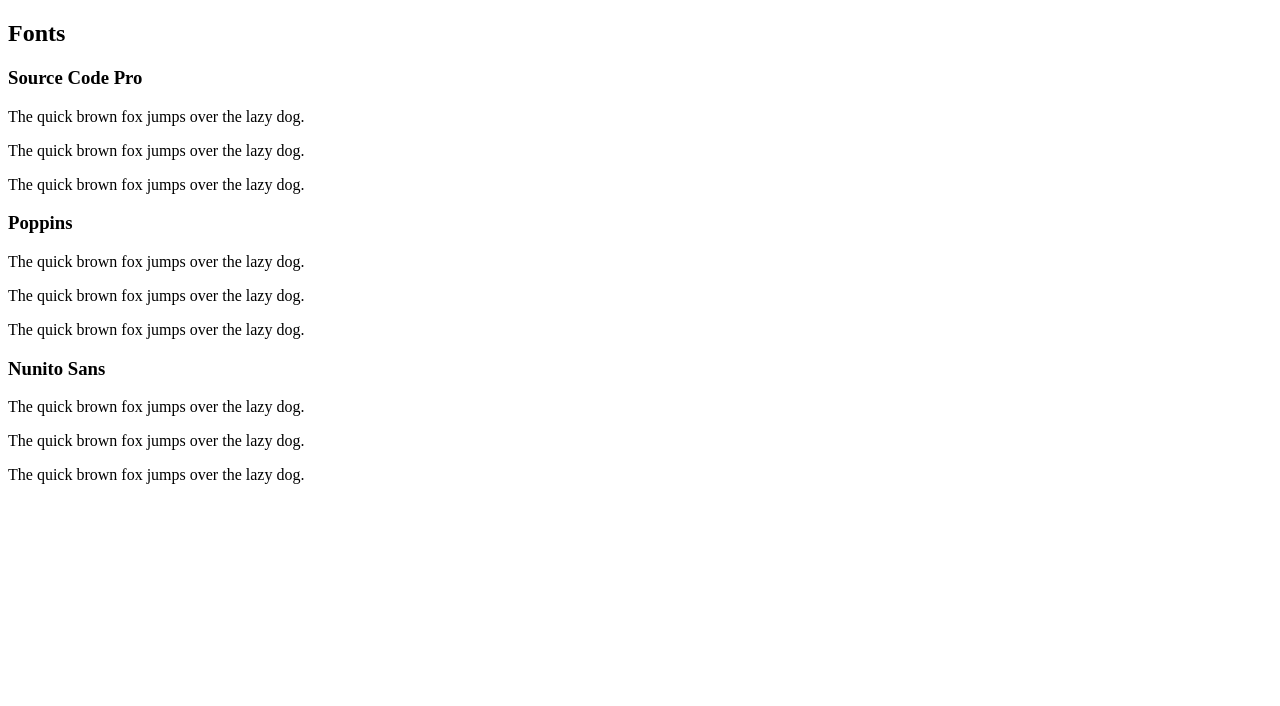
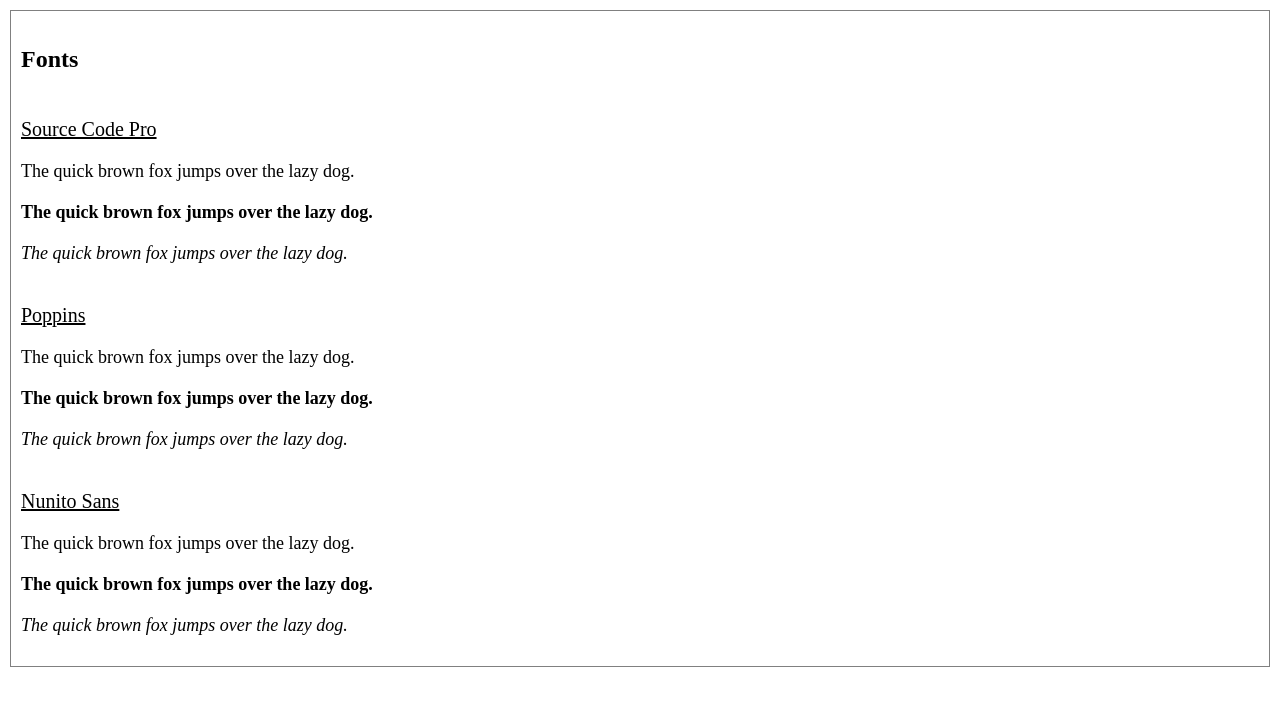
Before and after one commit to Digital-Sherlock/Website-Design-System, a plain HTML site: page index.html in a window 1280 px wide. Drawn offline with Linux system fonts and the light colour scheme.

Commit message:
Fonts Section finished

```diff
--- a/index.html
+++ b/index.html
@@ -2,7 +2,7 @@
 <html lang="en">
     <head>
         <title>Website Styling Guide</title>
-        <link href="./styles.css" rel="stylesheet" type="text\css">
+        <link href="./styles.css" rel="stylesheet" type="text/css">
         <link href="https://fonts.googleapis.com/css2?family=Nunito+Sans:wght@200&family=Poppins:wght@100&family=Source+Code+Pro:wght@200&display=swap" rel="stylesheet">
     </head>
     <body>
@@ -12,23 +12,25 @@
         <main>
             <div class="container">
                 <h2>Fonts</h2>
-                <div class="SCP">
+                <div class="fonts-container">
+                    <div class="font SCP">
                         <h3>Source Code Pro</h3>
                         <p>The quick brown fox jumps over the lazy dog.</p>
-                    <p>The quick brown fox jumps over the lazy dog.</p>
-                    <p>The quick brown fox jumps over the lazy dog.</p>
+                        <p style="font-weight: bold">The quick brown fox jumps over the lazy dog.</p>
+                        <p style="font-style: italic">The quick brown fox jumps over the lazy dog.</p>
                     </div>
-                <div class="P">
+                    <div class="font P">
                         <h3>Poppins</h3>
                         <p>The quick brown fox jumps over the lazy dog.</p>
-                    <p>The quick brown fox jumps over the lazy dog.</p>
-                    <p>The quick brown fox jumps over the lazy dog.</p>
+                        <p style="font-weight: bold">The quick brown fox jumps over the lazy dog.</p>
+                        <p style="font-style: italic">The quick brown fox jumps over the lazy dog.</p>
                     </div>
-                <div class="NS">
+                    <div class="font NS">
                         <h3>Nunito Sans</h3>
                         <p>The quick brown fox jumps over the lazy dog.</p>
-                    <p>The quick brown fox jumps over the lazy dog.</p>
-                    <p>The quick brown fox jumps over the lazy dog.</p>
+                        <p style="font-weight: bold">The quick brown fox jumps over the lazy dog.</p>
+                        <p style="font-style: italic">The quick brown fox jumps over the lazy dog.</p>
+                    </div>
                 </div>
                 </div>
         </main>
--- a/styles.css
+++ b/styles.css
@@ -0,0 +1,33 @@
+* {
+    margin: 0;
+    padding: 0;
+    box-sizing: border-box;
+}
+
+.container {
+    border: 1px solid grey;
+    padding: 10px;
+    margin: 10px;
+}
+
+
+div[class*="font"] {
+    display: inline-block;
+    margin: 0px 400px 0px 0px;
+}
+
+div[class*="font"] p {
+    font-size: 18px;
+    margin: 20px 0px;
+}
+
+h2 {
+    margin: 25px 0px;
+}
+
+h3 {
+    margin: 20px 0px;
+    font-weight: normal;
+    font-size: 20px;
+    text-decoration: underline;
+}
```
Lines whose indentation alone changed are shown as unchanged.
